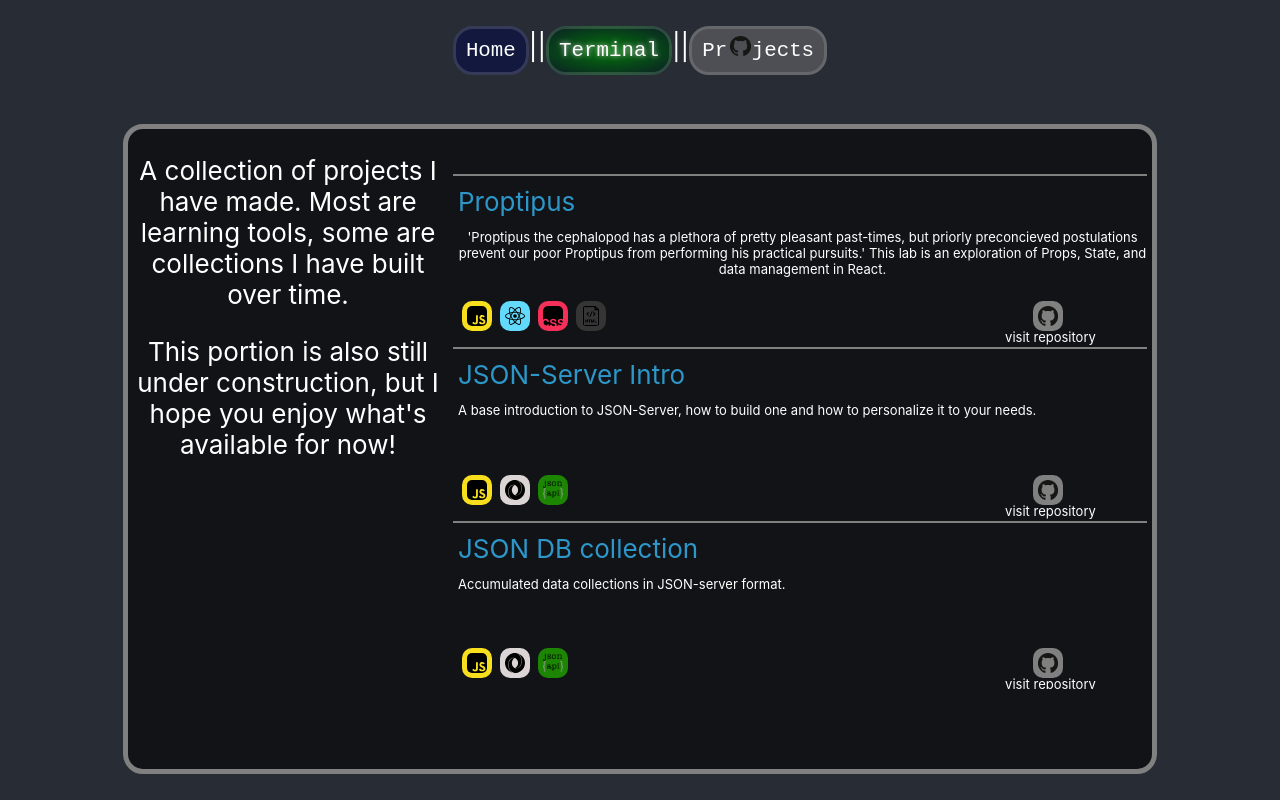
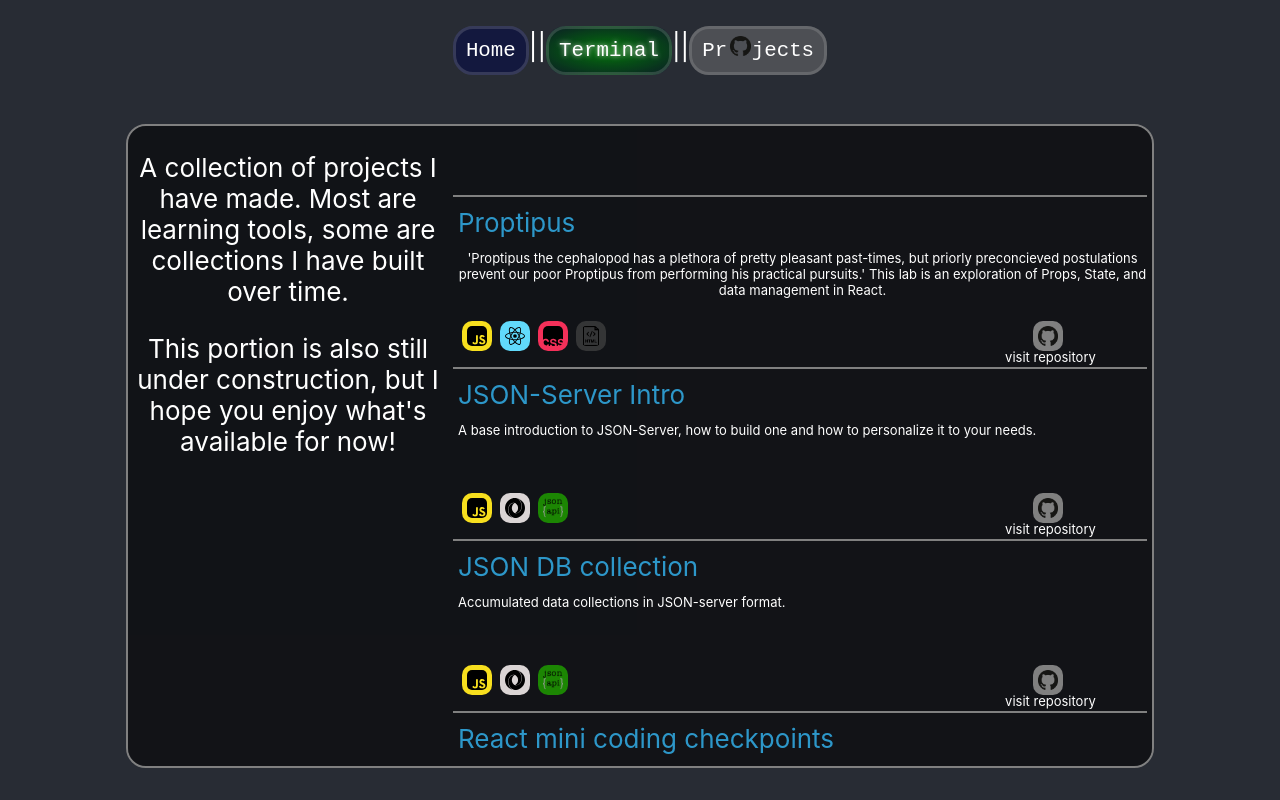
Before and after one commit to Dane-Dawson/dane-dawson.github.io, a React (Create React App) app: page /projects in a window 1280 px wide. Built offline with nearby package versions, Linux system fonts and the light colour scheme.

Commit message:
added more projects and tech

```diff
--- a/src/App.css
+++ b/src/App.css
@@ -182,7 +182,7 @@
   white-space: nowrap; /* Keeps the content on a single line */
   margin: 0 auto; /* Gives that scrolling effect as the typing happens */
   letter-spacing: .15em; /* Adjust as needed */
-  animation-delay: 12500ms;
+  animation-delay: 13500ms;
   -webkit-animation-fill-mode:forwards; animation-fill-mode:forwards;
 }
 
--- a/src/components/projects/Icons.js
+++ b/src/components/projects/Icons.js
@@ -4,6 +4,8 @@ import jsonIcon from "./images/json.svg";
 import jsonServerIcon from "./images/jsonserver.png"
 import cssIcon from "./images/css.svg"
 import htmlIcon from "./images/html.png"
+import rubyIcon from "./images/ruby.svg"
+import railsIcon from "./images/rubyonrails.svg"
 
 
 export const returnIcons = (techArray) => {
@@ -21,4 +23,6 @@ export const iconsArray = [
     <img className="json-server project-icon" src={jsonServerIcon} alt="json-server" key="json-server"/>,
     <img className="css project-icon" src={cssIcon} alt="css" key="css"/>,
     <img className="html project-icon" src={htmlIcon} alt="html" key="html"/>,
+    <img className="ruby project-icon" src={rubyIcon} alt="ruby" key="ruby"/>,
+    <img className="rails project-icon" src={railsIcon} alt="rails" key="rails"/>,
 ]
--- a/src/components/projects/ProjectCard.css
+++ b/src/components/projects/ProjectCard.css
@@ -2,7 +2,7 @@
     position: relative;
     padding: 5px;
     margin: 5px;
-    height: 30vh;
+    height: 150px;
     border-top: 2px solid gray;
 }
 
@@ -66,3 +66,9 @@
 .html{
     background-color: #444343b7;
 }
+.ruby{
+    background-color: #CC342D;
+}
+.rails{
+    background-color: #CC0000;
+}
--- a/src/components/projects/Projects.css
+++ b/src/components/projects/Projects.css
@@ -1,9 +1,10 @@
 .projects-main-div{
     position: relative;
     display: flex;
+    overflow: scroll;
     flex-direction: row;
     background-color: rgba(0, 0, 0, 0.557);
-    border: 5px solid gray;
+    border: 2px solid gray;
     border-radius: 20px;
     width: 80vw;
     height: 80vh;
@@ -18,8 +19,8 @@
 }
 .projects-container{
     position: absolute;
-    top: 5vh;
-    height: 65vh;
+    top: 8vh;
+    height-min: 65vh;
     width: 55vw;
     float: right;
     display: flex;
--- a/src/components/projects/ProjectsData.js
+++ b/src/components/projects/ProjectsData.js
@@ -14,5 +14,15 @@ export const projectsArray = [
     url: "https://github.com/Dane-Dawson/json-server-collection",
     description: "Accumulated data collections in JSON-server format.",
     tech: "json-server, javascript"
-}
+},{
+    name: "React mini coding checkpoints",
+    url: "https://github.com/Dane-Dawson/react-mini-coding-checkpoints",
+    description: "A series of playful and fun React projects designed to reinforce fondational React concepts",
+    tech: "react, css, html, json-server, javascript"
+},{
+    name: "Login template - Backend",
+    url: "https://github.com/Dane-Dawson/logintemp-backend",
+    description: "Part of a two part repo collection to show an example of using a Ruby on Rails API for token authentication to a React front end",
+    tech: "react, css, html, json-server, javascript, ruby, rails"
+},
 ]
```
Also changed, not shown: src/components/projects/images/ruby.svg (added), src/components/projects/images/rubyonrails.svg (added).
